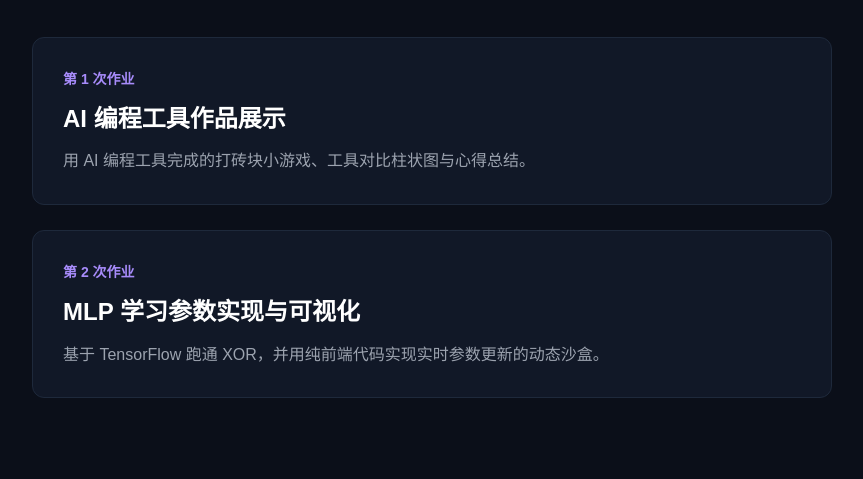
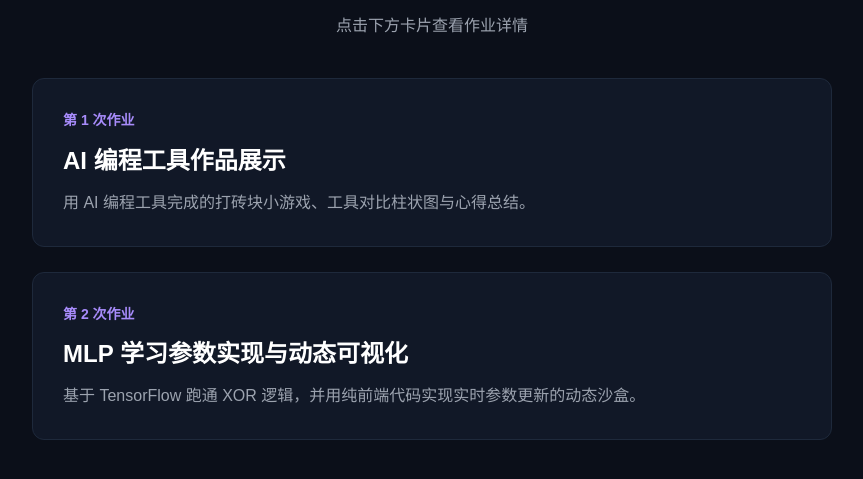
Before and after one commit to xizihan954/homework, a plain HTML site: page index.html in a window 1280 px wide. Shown: the part 141-620 px from the top of the page, without its empty margins (208-1071 px from the left). Drawn offline with Linux system fonts and the light colour scheme.

Commit message:
Update index.html

```diff
--- a/index.html
+++ b/index.html
@@ -22,6 +22,11 @@
             color: #ffffff;
             text-align: center;
             font-size: 36px;
+            margin-bottom: 10px;
+        }
+        .subtitle {
+            text-align: center;
+            color: #9ca3af;
             margin-bottom: 40px;
         }
         .card {
@@ -62,21 +67,21 @@
 
     <div class="container">
         <h1>我的 AI 课程作业</h1>
+        <p class="subtitle">点击下方卡片查看作业详情</p >
 
-        <!-- 作业 1 -->
+        <!-- 作业 1 卡片 -->
         <a href=" " class="card">
             <span class="tag">第 1 次作业</span>
             <h2>AI 编程工具作品展示</h2>
             <p>用 AI 编程工具完成的打砖块小游戏、工具对比柱状图与心得总结。</p >
         </a >
 
-        <!-- 作业 2 -->
+        <!-- 作业 2 卡片 -->
         <a href="mlp.html" class="card">
             <span class="tag">第 2 次作业</span>
-            <h2>MLP 学习参数实现与可视化</h2>
-            <p>基于 TensorFlow 跑通 XOR，并用纯前端代码实现实时参数更新的动态沙盒。</p >
+            <h2>MLP 学习参数实现与动态可视化</h2>
+            <p>基于 TensorFlow 跑通 XOR 逻辑，并用纯前端代码实现实时参数更新的动态沙盒。</p >
         </a >
     </div>
 
 </body>
-</html>
```
